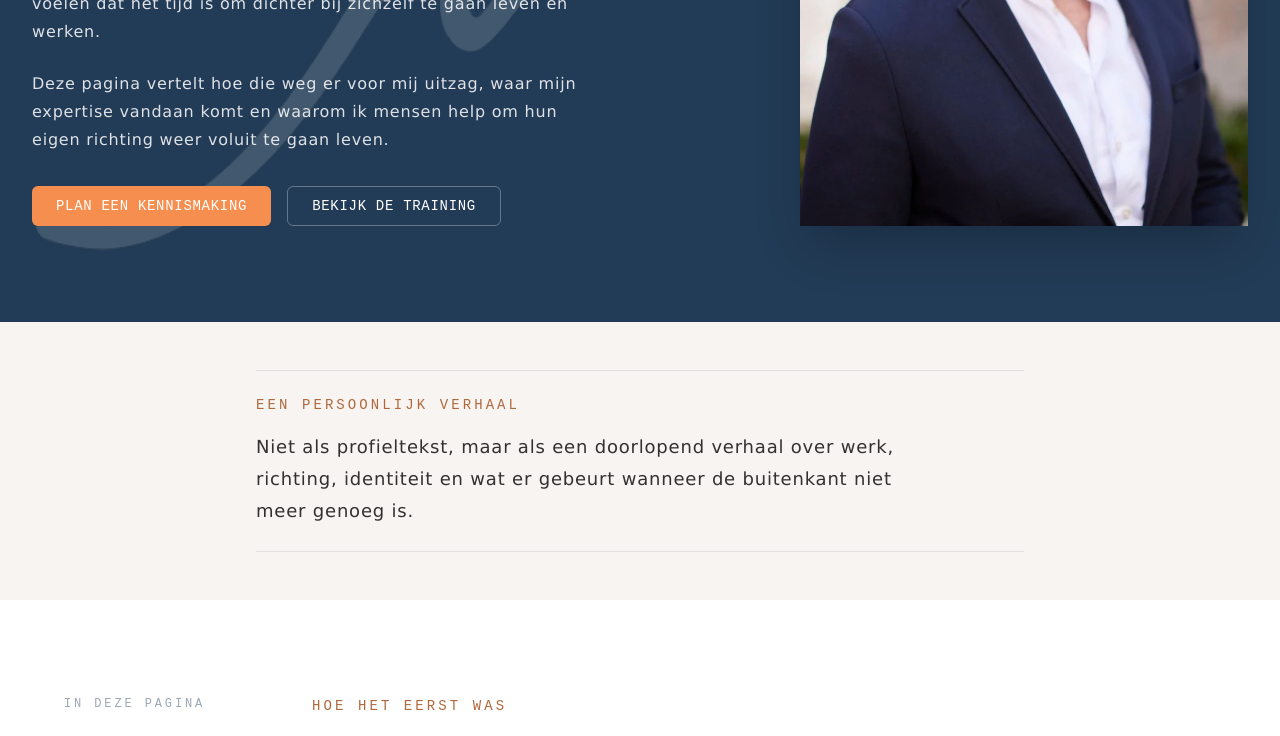
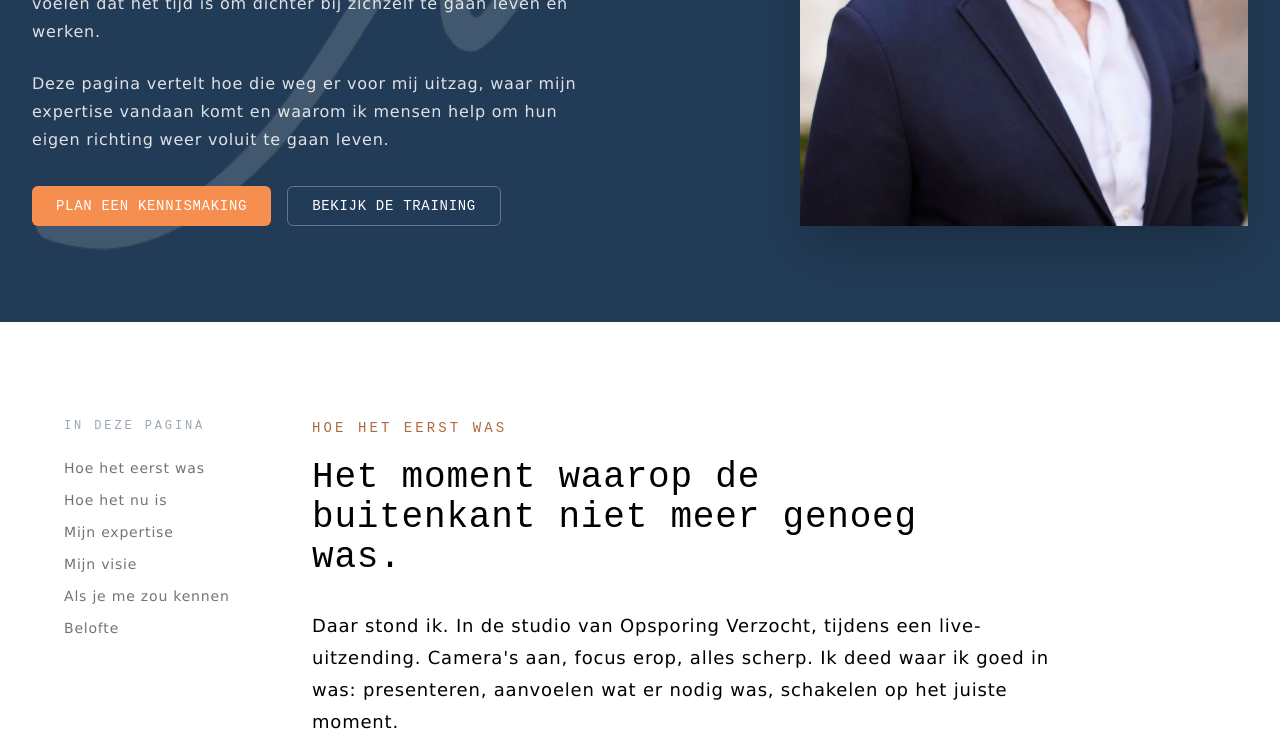
Before and after one commit to accounts-sbo/MensenWijzerProject, a React (Vite) app: page /over-mij in a window 1280 px wide. Shown: the part 478-1214 px from the top of the page. Built offline with nearby package versions, Linux system fonts and the light colour scheme; a web font is replaced by a local one.

Commit message:
Remove added over mij intro copy

```diff
--- a/src/pages/OverMijPage.tsx
+++ b/src/pages/OverMijPage.tsx
@@ -120,20 +120,6 @@ const OverMijPage = () => {
                 alt="Sipke Jan Bousema"
                 className="relative z-10 aspect-[4/5] w-full object-cover object-top shadow-2xl"
               />
-            </div>
-          </div>
-        </section>
-
-        <section className="bg-[#f7f4f1] py-10 md:py-12">
-          <div className="container">
-            <div className="mx-auto max-w-3xl border-y border-mensen-blue/10 py-6">
-              <p className="font-brass-mono text-sm uppercase tracking-[0.22em] text-[#b0693d]">
-                Een persoonlijk verhaal
-              </p>
-              <p className="mt-4 max-w-2xl text-lg leading-8 text-mensen-black/80">
-                Niet als profieltekst, maar als een doorlopend verhaal over werk, richting, identiteit
-                en wat er gebeurt wanneer de buitenkant niet meer genoeg is.
-              </p>
             </div>
           </div>
         </section>
```
